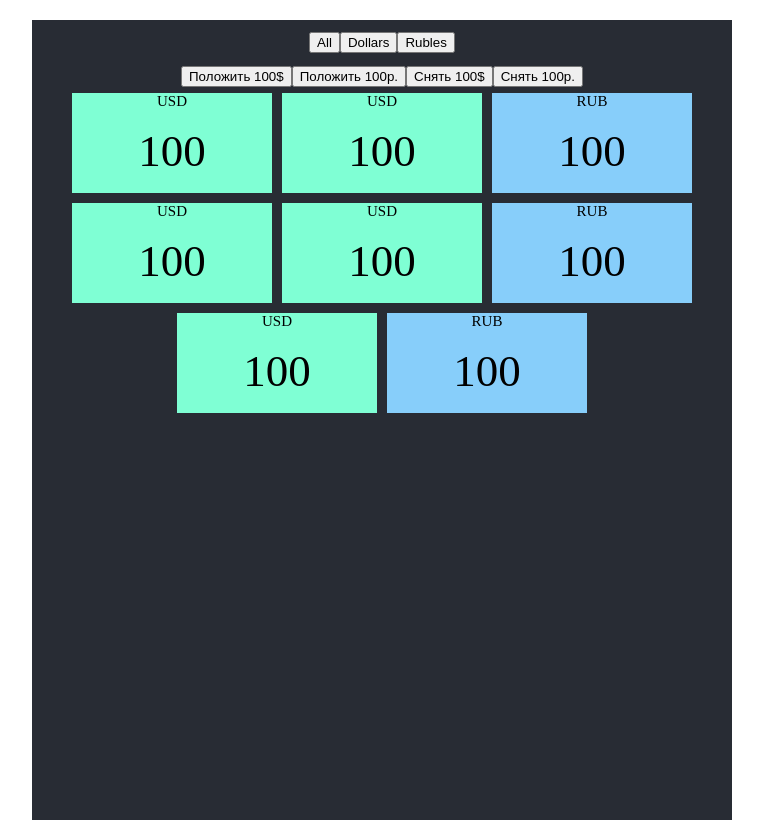
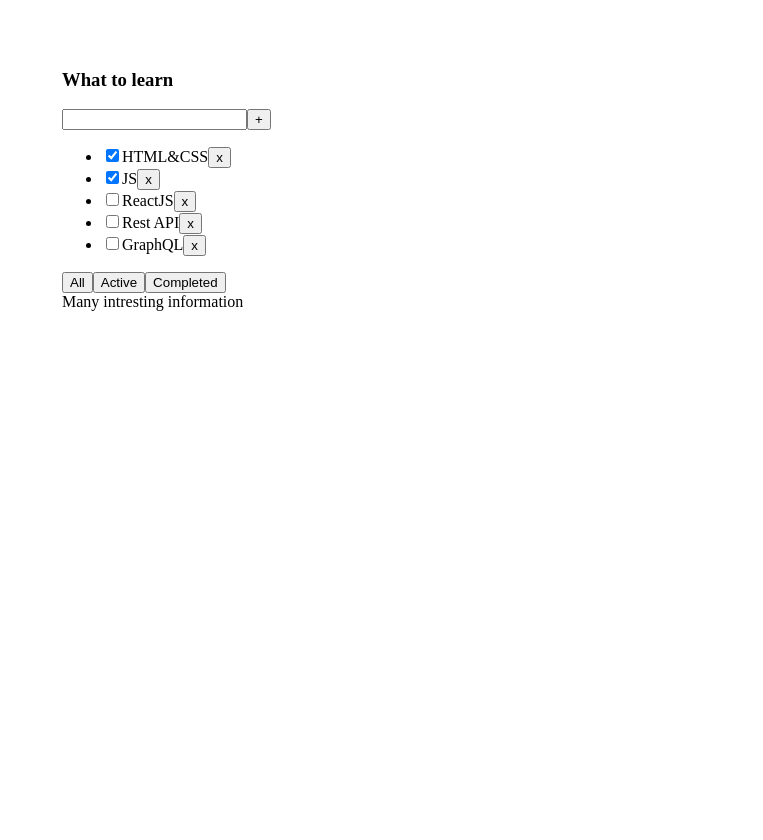
Before and after one commit to Phrixus11/lessons_microtasks, a React (Vite) app: page / in a window 1280 px wide. Shown: the whole page, without its empty margins (258-1021 px from the left). After the commit the page ends 800 px from the top, so only its background shows below. Built offline with nearby package versions, Linux system fonts and the light colour scheme.

Commit message:
@formkit/auto-animate

```diff
--- a/package.json
+++ b/package.json
@@ -10,6 +10,7 @@
     "preview": "vite preview"
   },
   "dependencies": {
+    "@formkit/auto-animate": "^0.8.2",
     "@types/styled-components": "^5.1.34",
     "react": "^19.0.0",
     "react-dom": "^19.0.0",
--- a/src/App.tsx
+++ b/src/App.tsx
@@ -1,5 +1,5 @@
 import './App.css'
-import App_ATM from "./5.Dop3_ATM/App_ATM.tsx";
+import AppHomeWork_3 from "./HomeWork/HomeWork_3/AppHomeWork_3.tsx";
 
 
 
@@ -18,8 +18,8 @@
             {/*<ControlledRating/>*/}
             {/*<App_dop1/>*/}
             {/*<App_dop2/>*/}
-            {/*<AppHomeWork_3/>*/}
-            <App_ATM/>
+            <AppHomeWork_3/>
+            {/*<App_ATM/>*/}
 
         </div>
 
--- a/src/HomeWork/HomeWork_3/AppHomeWork_3.tsx
+++ b/src/HomeWork/HomeWork_3/AppHomeWork_3.tsx
@@ -89,14 +89,28 @@
 
     return (
         <div className="App">
+
+            {/*<Todolist title="What to learn"*/}
+            {/*          tasks={tasksForTodolist}*/}
+            {/*          removeTask={removeTask}*/}
+            {/*          changeFilter={changeFilter}*/}
+            {/*          addTask={addTask} />*/}
+
             <Todolist title="What to learn"
                       tasks={tasksForTodolist}
                       removeTask={removeTask}
                       changeFilter={changeFilter}
-                      addTask={addTask} />
+                      addTask={addTask}>
+                <div>
+                    <div>Many intresting information</div>
+                </div>
+            </Todolist>
+
+
+
         </div>
-    );
-}
+
+    )}
 
 export default AppHomeWork_3;
 
--- a/src/HomeWork/HomeWork_3/Todolist.tsx
+++ b/src/HomeWork/HomeWork_3/Todolist.tsx
@@ -1,5 +1,6 @@
-import {useRef} from 'react';
+import {ReactNode, useEffect, useRef} from 'react';
 import {FilterValuesType} from './AppHomeWork_3.tsx';
+import autoAnimate from '@formkit/auto-animate'
 
 type TaskType = {
     id: string
@@ -13,9 +14,16 @@
     removeTask: (taskId: string) => void
     changeFilter: (value: FilterValuesType) => void
     addTask: (title: string) => void
+    children?:ReactNode
 }
 
 export function Todolist(props: PropsType) {
+    const listRef = useRef(null)
+
+    useEffect(() => {
+        if(listRef.current) autoAnimate(listRef.current)
+    }, [listRef])
+
 
     const onChangeRef = useRef<HTMLInputElement>(null)
 
@@ -65,7 +73,7 @@
             />
             <button onClick={addTask}>+</button>
         </div>
-        <ul>
+        <ul ref={listRef}>
             {
                 props.tasks.map(t => {
 
@@ -84,6 +92,7 @@
             <button onClick={onActiveClickHandler}>Active</button>
             <button onClick={onCompletedClickHandler}>Completed</button>
         </div>
+        <div>{props.children}</div>
     </div>
 }
 
```
Also changed, not shown: 2 other files (tests, documents, lock files or other folders).
